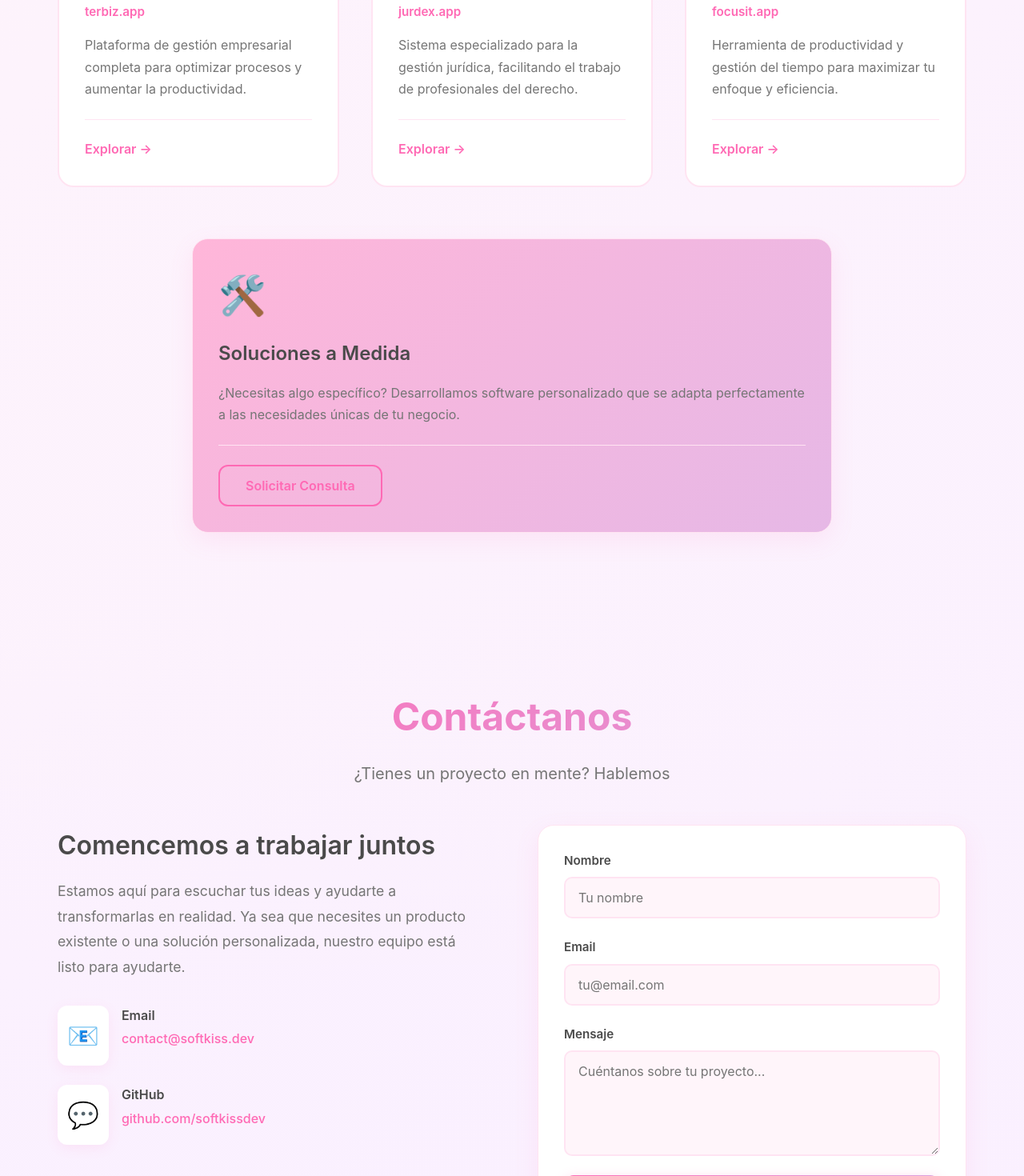
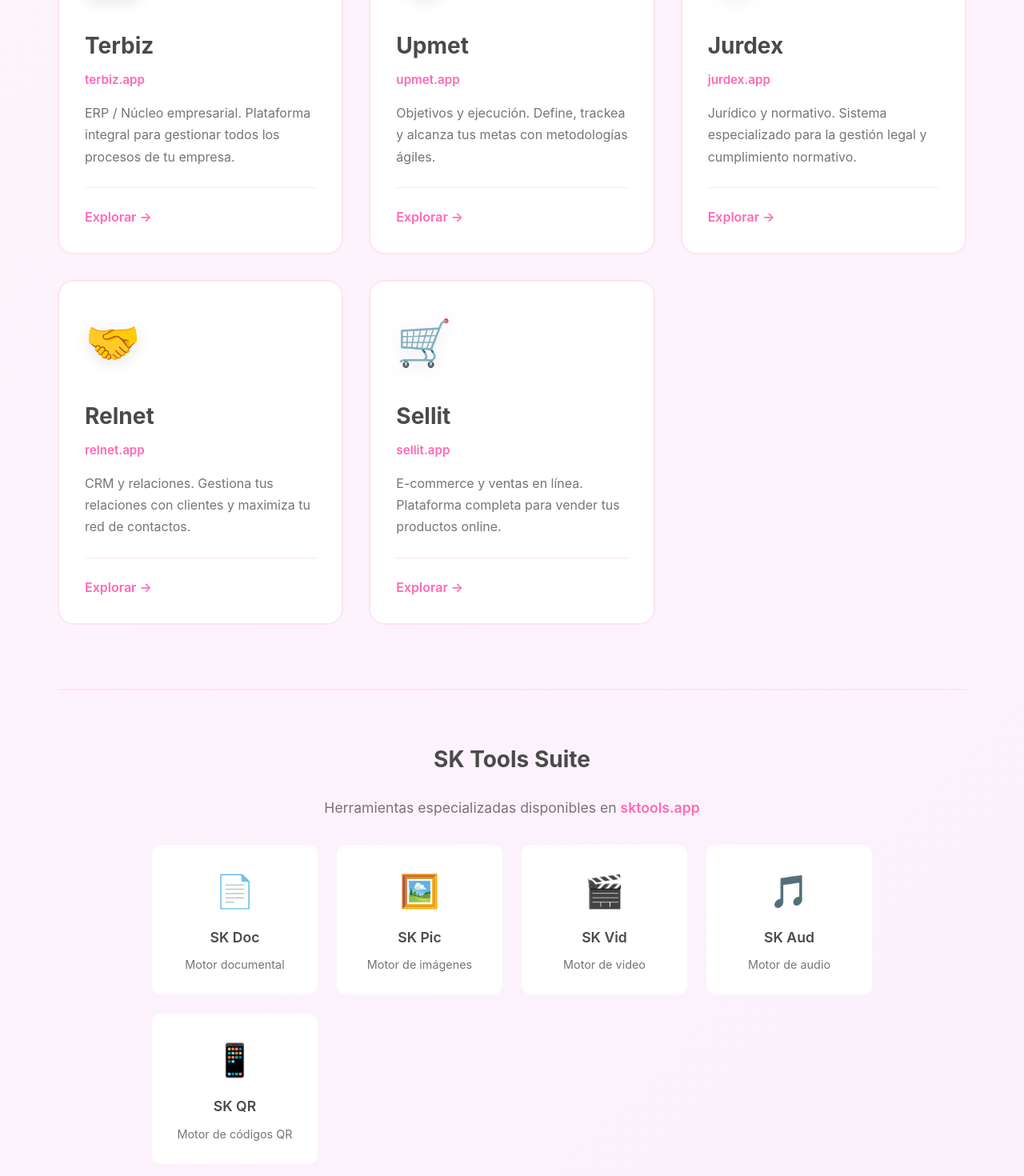
Before and after one commit to softkissdev/softkiss-bw, a Vue app: page /productos in a window 1280 px wide. Shown: the part 1980-3450 px from the top of the page at 80% size. Built offline with nearby package versions, Linux system fonts and the light colour scheme.

Commit message:
feat: update product portfolio with complete Softkiss suite and SK Tools

```diff
--- a/src/components/Footer.vue
+++ b/src/components/Footer.vue
@@ -9,14 +9,38 @@
           </div>
           <p>Desarrollo de software comercial y a medida</p>
           <div class="social-links">
-            <a href="https://www.facebook.com/softkissdev/" target="_blank" rel="noopener noreferrer" aria-label="Facebook">
-              <svg width="24" height="24" fill="currentColor" viewBox="0 0 24 24">
-                <path d="M24 12.073c0-6.627-5.373-12-12-12s-12 5.373-12 12c0 5.99 4.388 10.954 10.125 11.854v-8.385H7.078v-3.47h3.047V9.43c0-3.007 1.792-4.669 4.533-4.669 1.312 0 2.686.235 2.686.235v2.953H15.83c-1.491 0-1.956.925-1.956 1.874v2.25h3.328l-.532 3.47h-2.796v8.385C19.612 23.027 24 18.062 24 12.073z"/>
+            <a
+              href="https://www.facebook.com/softkissdev/"
+              target="_blank"
+              rel="noopener noreferrer"
+              aria-label="Facebook"
+            >
+              <svg
+                width="24"
+                height="24"
+                fill="currentColor"
+                viewBox="0 0 24 24"
+              >
+                <path
+                  d="M24 12.073c0-6.627-5.373-12-12-12s-12 5.373-12 12c0 5.99 4.388 10.954 10.125 11.854v-8.385H7.078v-3.47h3.047V9.43c0-3.007 1.792-4.669 4.533-4.669 1.312 0 2.686.235 2.686.235v2.953H15.83c-1.491 0-1.956.925-1.956 1.874v2.25h3.328l-.532 3.47h-2.796v8.385C19.612 23.027 24 18.062 24 12.073z"
+                />
               </svg>
             </a>
-            <a href="https://github.com/softkissdev" target="_blank" rel="noopener noreferrer" aria-label="GitHub">
-              <svg width="24" height="24" fill="currentColor" viewBox="0 0 24 24">
-                <path d="M12 0c-6.626 0-12 5.373-12 12 0 5.302 3.438 9.8 8.207 11.387.599.111.793-.261.793-.577v-2.234c-3.338.726-4.033-1.416-4.033-1.416-.546-1.387-1.333-1.756-1.333-1.756-1.089-.745.083-.729.083-.729 1.205.084 1.839 1.237 1.839 1.237 1.07 1.834 2.807 1.304 3.492.997.107-.775.418-1.305.762-1.604-2.665-.305-5.467-1.334-5.467-5.931 0-1.311.469-2.381 1.236-3.221-.124-.303-.535-1.524.117-3.176 0 0 1.008-.322 3.301 1.23.957-.266 1.983-.399 3.003-.404 1.02.005 2.047.138 3.006.404 2.291-1.552 3.297-1.23 3.297-1.23.653 1.653.242 2.874.118 3.176.77.84 1.235 1.911 1.235 3.221 0 4.609-2.807 5.624-5.479 5.921.43.372.823 1.102.823 2.222v3.293c0 .319.192.694.801.576 4.765-1.589 8.199-6.086 8.199-11.386 0-6.627-5.373-12-12-12z"/>
+            <a
+              href="https://github.com/softkissdev"
+              target="_blank"
+              rel="noopener noreferrer"
+              aria-label="GitHub"
+            >
+              <svg
+                width="24"
+                height="24"
+                fill="currentColor"
+                viewBox="0 0 24 24"
+              >
+                <path
+                  d="M12 0c-6.626 0-12 5.373-12 12 0 5.302 3.438 9.8 8.207 11.387.599.111.793-.261.793-.577v-2.234c-3.338.726-4.033-1.416-4.033-1.416-.546-1.387-1.333-1.756-1.333-1.756-1.089-.745.083-.729.083-.729 1.205.084 1.839 1.237 1.839 1.237 1.07 1.834 2.807 1.304 3.492.997.107-.775.418-1.305.762-1.604-2.665-.305-5.467-1.334-5.467-5.931 0-1.311.469-2.381 1.236-3.221-.124-.303-.535-1.524.117-3.176 0 0 1.008-.322 3.301 1.23.957-.266 1.983-.399 3.003-.404 1.02.005 2.047.138 3.006.404 2.291-1.552 3.297-1.23 3.297-1.23.653 1.653.242 2.874.118 3.176.77.84 1.235 1.911 1.235 3.221 0 4.609-2.807 5.624-5.479 5.921.43.372.823 1.102.823 2.222v3.293c0 .319.192.694.801.576 4.765-1.589 8.199-6.086 8.199-11.386 0-6.627-5.373-12-12-12z"
+                />
               </svg>
             </a>
           </div>
@@ -24,11 +48,20 @@
 
         <div class="footer-links">
           <div class="footer-column">
-            <h4>Productos</h4>
+            <h4>Suite Empresarial</h4>
             <ul>
               <li><a href="https://terbiz.app" target="_blank">Terbiz</a></li>
+              <li><a href="https://upmet.app" target="_blank">Upmet</a></li>
               <li><a href="https://jurdex.app" target="_blank">Jurdex</a></li>
-              <li><a href="https://focusit.app" target="_blank">FocusIt</a></li>
+              <li><a href="https://relnet.app" target="_blank">Relnet</a></li>
+              <li><a href="https://sellit.app" target="_blank">Sellit</a></li>
+            </ul>
+          </div>
+
+          <div class="footer-column">
+            <h4>SK Tools</h4>
+            <ul>
+              <li><a href="https://sktools.app" target="_blank">sktools.app</a></li>
             </ul>
           </div>
 
@@ -132,7 +165,7 @@ const currentYear = computed(() => new Date().getFullYear());
 
 .footer-links {
   display: grid;
-  grid-template-columns: repeat(3, 1fr);
+  grid-template-columns: repeat(4, 1fr);
   gap: 2rem;
 }
 
--- a/src/components/Products.vue
+++ b/src/components/Products.vue
@@ -6,30 +6,81 @@
         subtitle="Soluciones innovadoras para impulsar tu negocio"
       />
 
+      <div class="products-section">
+        <h3 class="section-subtitle">Suite Empresarial</h3>
         <div class="products-grid">
           <ProductCard
             name="Terbiz"
             url="terbiz.app"
-          description="Plataforma de gestión empresarial completa para optimizar procesos y aumentar la productividad."
+            description="ERP / Núcleo empresarial. Plataforma integral para gestionar todos los procesos de tu empresa."
             icon="📊"
             color="#FFB6D9"
           />
 
           <ProductCard
+            name="Upmet"
+            url="upmet.app"
+            description="Objetivos y ejecución. Define, trackea y alcanza tus metas con metodologías ágiles."
+            icon="🎯"
+            color="#E6B8E6"
+          />
+
+          <ProductCard
             name="Jurdex"
             url="jurdex.app"
-          description="Sistema especializado para la gestión jurídica, facilitando el trabajo de profesionales del derecho."
+            description="Jurídico y normativo. Sistema especializado para la gestión legal y cumplimiento normativo."
             icon="⚖️"
             color="#DDA0DD"
           />
 
           <ProductCard
-          name="FocusIt"
-          url="focusit.app"
-          description="Herramienta de productividad y gestión del tiempo para maximizar tu enfoque y eficiencia."
-          icon="🎯"
-          color="#E6B8E6"
+            name="Relnet"
+            url="relnet.app"
+            description="CRM y relaciones. Gestiona tus relaciones con clientes y maximiza tu red de contactos."
+            icon="🤝"
+            color="#FFB8DC"
           />
+
+          <ProductCard
+            name="Sellit"
+            url="sellit.app"
+            description="E-commerce y ventas en línea. Plataforma completa para vender tus productos online."
+            icon="🛒"
+            color="#F3C4E6"
+          />
+        </div>
+      </div>
+
+      <div class="products-section tools-section">
+        <h3 class="section-subtitle">SK Tools Suite</h3>
+        <p class="tools-description">Herramientas especializadas disponibles en <a href="https://sktools.app" target="_blank" class="tools-link">sktools.app</a></p>
+        <div class="tools-grid">
+          <div class="tool-card">
+            <span class="tool-icon">📄</span>
+            <h4>SK Doc</h4>
+            <p>Motor documental</p>
+          </div>
+          <div class="tool-card">
+            <span class="tool-icon">🖼️</span>
+            <h4>SK Pic</h4>
+            <p>Motor de imágenes</p>
+          </div>
+          <div class="tool-card">
+            <span class="tool-icon">🎬</span>
+            <h4>SK Vid</h4>
+            <p>Motor de video</p>
+          </div>
+          <div class="tool-card">
+            <span class="tool-icon">🎵</span>
+            <h4>SK Aud</h4>
+            <p>Motor de audio</p>
+          </div>
+          <div class="tool-card">
+            <span class="tool-icon">📱</span>
+            <h4>SK QR</h4>
+            <p>Motor de códigos QR</p>
+          </div>
+        </div>
       </div>
 
       <div class="custom-solutions">
@@ -67,11 +118,94 @@ const scrollToContact = () => {
   padding: 6rem 0;
 }
 
+.products-section {
+  margin-top: 4rem;
+}
+
+.products-section:first-of-type {
+  margin-top: 3rem;
+}
+
+.section-subtitle {
+  font-size: 1.75rem;
+  font-weight: 700;
+  color: var(--text-dark);
+  margin-bottom: 1.5rem;
+  text-align: center;
+}
+
 .products-grid {
   display: grid;
-  grid-template-columns: repeat(auto-fit, minmax(320px, 1fr));
-  gap: 2.5rem;
-  margin-top: 3rem;
+  grid-template-columns: repeat(auto-fit, minmax(300px, 1fr));
+  gap: 2rem;
+  margin-bottom: 3rem;
+}
+
+.tools-section {
+  margin-top: 5rem;
+  padding-top: 4rem;
+  border-top: 2px solid var(--border-color);
+}
+
+.tools-description {
+  text-align: center;
+  font-size: 1.1rem;
+  color: var(--text-light);
+  margin-bottom: 2rem;
+}
+
+.tools-link {
+  color: var(--primary);
+  font-weight: 600;
+  text-decoration: none;
+  transition: color 0.3s ease;
+}
+
+.tools-link:hover {
+  color: var(--secondary);
+  text-decoration: underline;
+}
+
+.tools-grid {
+  display: grid;
+  grid-template-columns: repeat(auto-fit, minmax(180px, 1fr));
+  gap: 1.5rem;
+  max-width: 900px;
+  margin: 0 auto;
+}
+
+.tool-card {
+  background: var(--bg-card);
+  border-radius: 12px;
+  padding: 1.5rem;
+  text-align: center;
+  transition: all 0.3s ease;
+  border: 2px solid transparent;
+}
+
+.tool-card:hover {
+  transform: translateY(-5px);
+  border-color: var(--primary);
+  box-shadow: 0 10px 30px rgba(255, 105, 180, 0.15);
+}
+
+.tool-icon {
+  font-size: 2.5rem;
+  display: block;
+  margin-bottom: 0.75rem;
+}
+
+.tool-card h4 {
+  font-size: 1.1rem;
+  font-weight: 600;
+  color: var(--text-dark);
+  margin-bottom: 0.5rem;
+}
+
+.tool-card p {
+  font-size: 0.9rem;
+  color: var(--text-light);
+  margin: 0;
 }
 
 .custom-solutions {
@@ -94,5 +228,19 @@ const scrollToContact = () => {
   .products-grid {
     grid-template-columns: 1fr;
   }
+
+  .tools-grid {
+    grid-template-columns: repeat(2, 1fr);
+  }
+
+  .section-subtitle {
+    font-size: 1.5rem;
+  }
+}
+
+@media (max-width: 480px) {
+  .tools-grid {
+    grid-template-columns: 1fr;
+  }
 }
 </style>
```
Also changed, not shown: 2 other files (tests, documents, lock files or other folders). Lines whose indentation alone changed are shown as unchanged.
